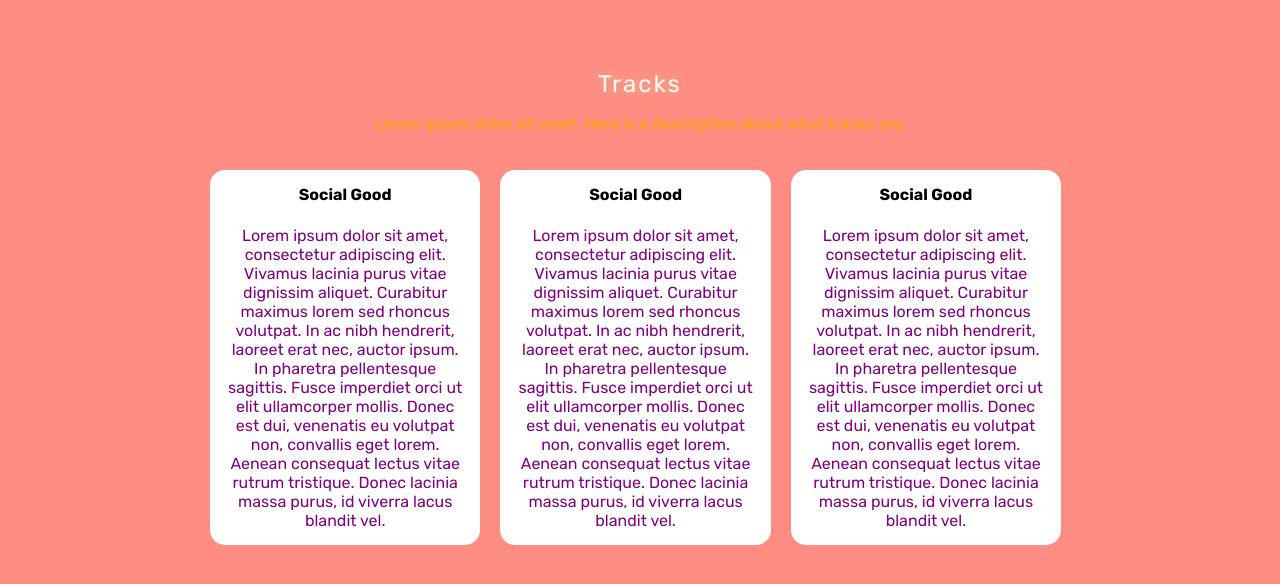
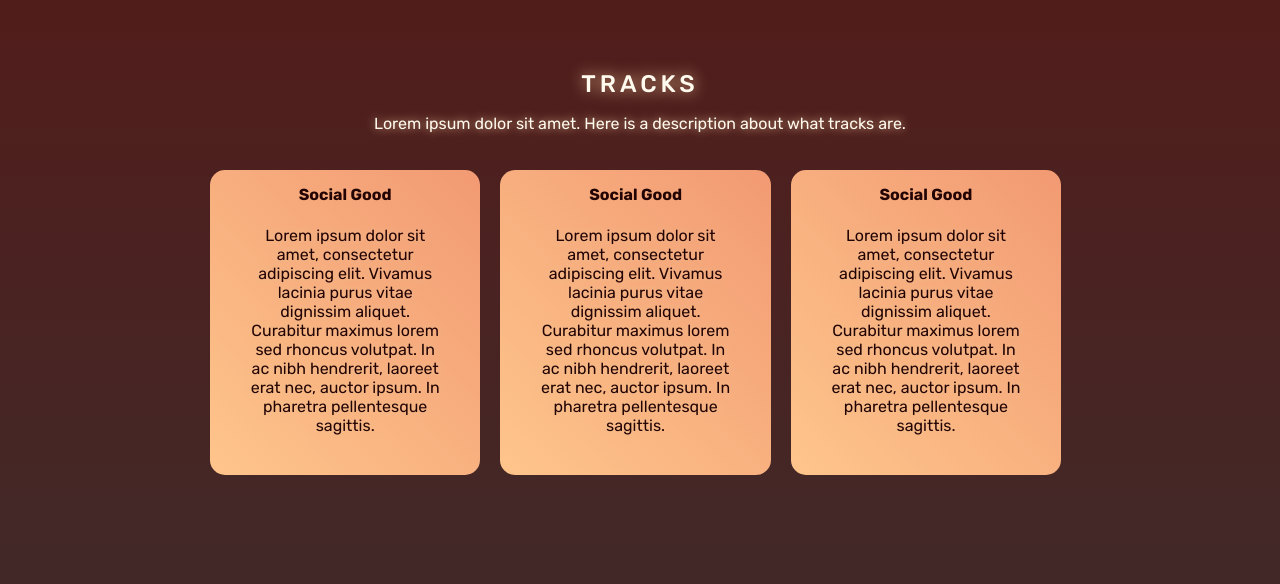
Before and after one commit to athsiao/lanterns-vii, a plain HTML site: page index.html in a window 1280 px wide. Shown: the part 830-1414 px from the top of the page. Drawn offline with nearby package versions, Linux system fonts and the light colour scheme; animation ran at ten frames a second.

Commit message:
Styled tracks component, minor edits on title module

```diff
--- a/index.html
+++ b/index.html
@@ -194,27 +194,27 @@
   <!---------- TRACKS COMPONENT ---------->
   <div id="tracks">
 
-    <h2>Tracks</h2>
+    <h2>TRACKS</h2>
     <p>Lorem ipsum dolor sit amet. Here is a description about what tracks are.</p>
 
     <div class="trackmodule">
       <div class="track">
         <h4>Social Good</h4>
-        <p>Lorem ipsum dolor sit amet, consectetur adipiscing elit. Vivamus lacinia purus vitae dignissim aliquet. Curabitur maximus lorem sed rhoncus volutpat. In ac nibh hendrerit, laoreet erat nec, auctor ipsum. In pharetra pellentesque sagittis. Fusce imperdiet orci ut elit ullamcorper mollis. Donec est dui, venenatis eu volutpat non, convallis eget lorem. Aenean consequat lectus vitae rutrum tristique. Donec lacinia massa purus, id viverra lacus blandit vel.</p>
+        <p>Lorem ipsum dolor sit amet, consectetur adipiscing elit. Vivamus lacinia purus vitae dignissim aliquet. Curabitur maximus lorem sed rhoncus volutpat. In ac nibh hendrerit, laoreet erat nec, auctor ipsum. In pharetra pellentesque sagittis.</p>
       </div>
     </div>
 
     <div class="trackmodule">
       <div class="track">
         <h4>Social Good</h4>
-        <p>Lorem ipsum dolor sit amet, consectetur adipiscing elit. Vivamus lacinia purus vitae dignissim aliquet. Curabitur maximus lorem sed rhoncus volutpat. In ac nibh hendrerit, laoreet erat nec, auctor ipsum. In pharetra pellentesque sagittis. Fusce imperdiet orci ut elit ullamcorper mollis. Donec est dui, venenatis eu volutpat non, convallis eget lorem. Aenean consequat lectus vitae rutrum tristique. Donec lacinia massa purus, id viverra lacus blandit vel.</p>
+        <p>Lorem ipsum dolor sit amet, consectetur adipiscing elit. Vivamus lacinia purus vitae dignissim aliquet. Curabitur maximus lorem sed rhoncus volutpat. In ac nibh hendrerit, laoreet erat nec, auctor ipsum. In pharetra pellentesque sagittis.</p>
       </div>
     </div>
 
     <div class="trackmodule">
       <div class="track">
         <h4>Social Good</h4>
-        <p>Lorem ipsum dolor sit amet, consectetur adipiscing elit. Vivamus lacinia purus vitae dignissim aliquet. Curabitur maximus lorem sed rhoncus volutpat. In ac nibh hendrerit, laoreet erat nec, auctor ipsum. In pharetra pellentesque sagittis. Fusce imperdiet orci ut elit ullamcorper mollis. Donec est dui, venenatis eu volutpat non, convallis eget lorem. Aenean consequat lectus vitae rutrum tristique. Donec lacinia massa purus, id viverra lacus blandit vel.</p>
+        <p>Lorem ipsum dolor sit amet, consectetur adipiscing elit. Vivamus lacinia purus vitae dignissim aliquet. Curabitur maximus lorem sed rhoncus volutpat. In ac nibh hendrerit, laoreet erat nec, auctor ipsum. In pharetra pellentesque sagittis.</p>
       </div>
     </div>
 
--- a/style.css
+++ b/style.css
@@ -47,11 +47,11 @@ h1 {
   padding: 0;
 
   font-size: 50px;
-  font-style: italic;
+  /*font-style: italic;*/
   font-weight: 600;
   letter-spacing: 10px;
 
-  text-shadow: 0px 0px 15px #E9BE91;
+  text-shadow: 0px 0px 15px #E9BE91, 0px 0px 25px #0a0509;
   color: #FFFAEE;
 }
 
@@ -61,7 +61,7 @@ h2 {
 
   font-weight: 400;
   letter-spacing: 2px;
-  text-shadow: 0px 0px 12px #E9BE91;
+  text-shadow: 0px 0px 12px #E9BE91, 0px 0px 25px #0a0509;
   color: #FFFAEE;
 }
 
@@ -71,7 +71,7 @@ h3 {
 
   font-weight: 400;
   letter-spacing: 2px;
-  text-shadow: 0px 0px 12px #E9BE91;
+  text-shadow: 0px 0px 12px #E9BE91, 0px 0px 25px #0a0509;
   color: #FFFAEE;
 }
 
@@ -114,7 +114,7 @@ ul.navbar li a:hover {
 
 /* Tracks component styling */
 #tracks { /* Main body (background) for tracks component*/
-  background-color: #FD8D82;
+  background-image: linear-gradient(180deg, #521C1A, #383030);
   height: 120vh;
 
   margin: 0;
@@ -124,11 +124,17 @@ ul.navbar li a:hover {
 #tracks h2 { /* Component title */
   text-align: center;
   padding: 0;
+  font-weight: 500;
+  letter-spacing: 4px;
+
+  text-shadow: 0px 0px 15px #E9BE91;
+  color: #FFFAEE;
 }
 
 #tracks p { /* Description for the component*/
   text-align: center;
-  color: orange;
+  text-shadow: 0px 0px 10px #E9BE91;
+  color: #FFFAEE;
 }
 
 .trackmodule { /* Boxes the tracks go in */
@@ -140,20 +146,23 @@ ul.navbar li a:hover {
   background-color: white;
   border-radius: 15px;
   margin: 10px;
+
+
+  background-image: linear-gradient(45deg, #FEC58B, #F29A73);
 }
 
 .trackmodule h4 {
   display: block;
   padding: 15px 15px 0px 15px;
   text-align: center;
-
+  color: #230404;
 }
 
 #tracks .trackmodule p {
   display: block;
-  padding: 0px 15px 15px 15px;
+  padding: 0px 40px 40px 40px;
   text-align: center;
-  color: purple;
+  color: #230404;
 }
 /* Page structure */
 
```
